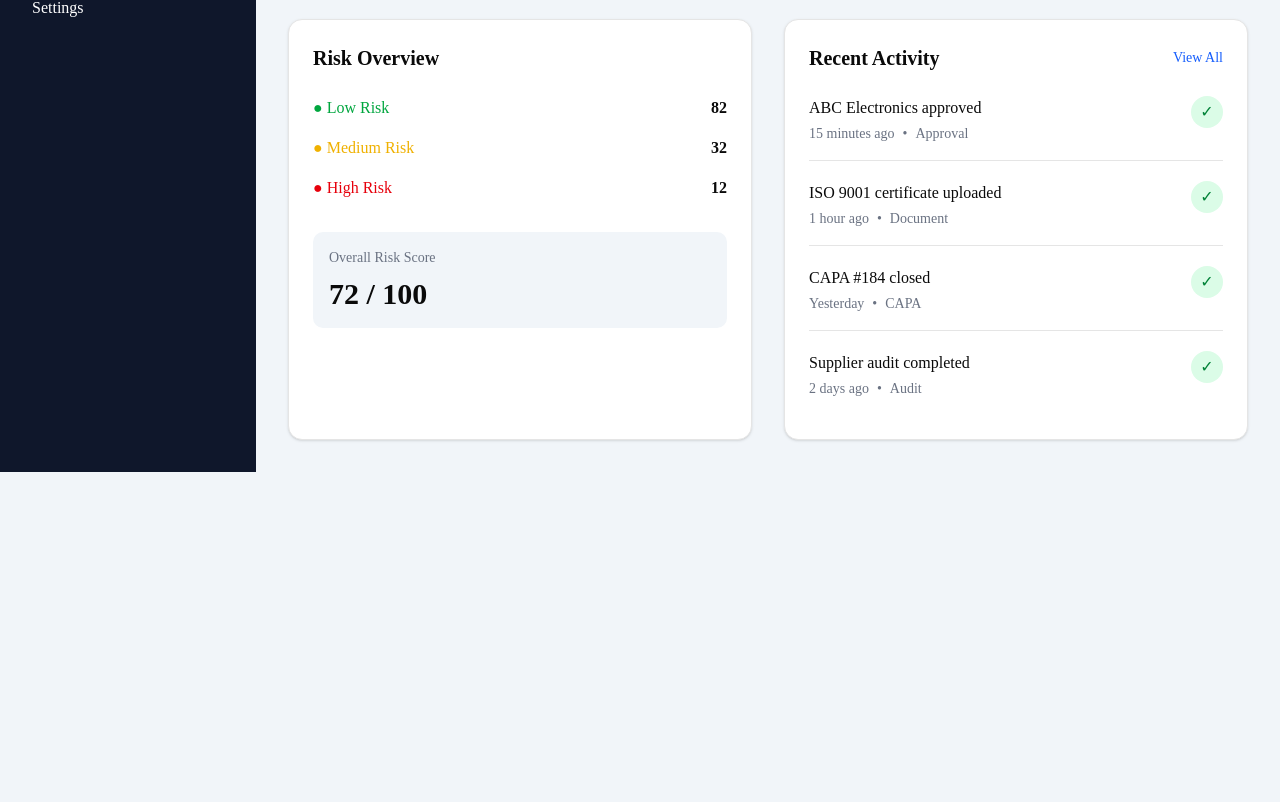
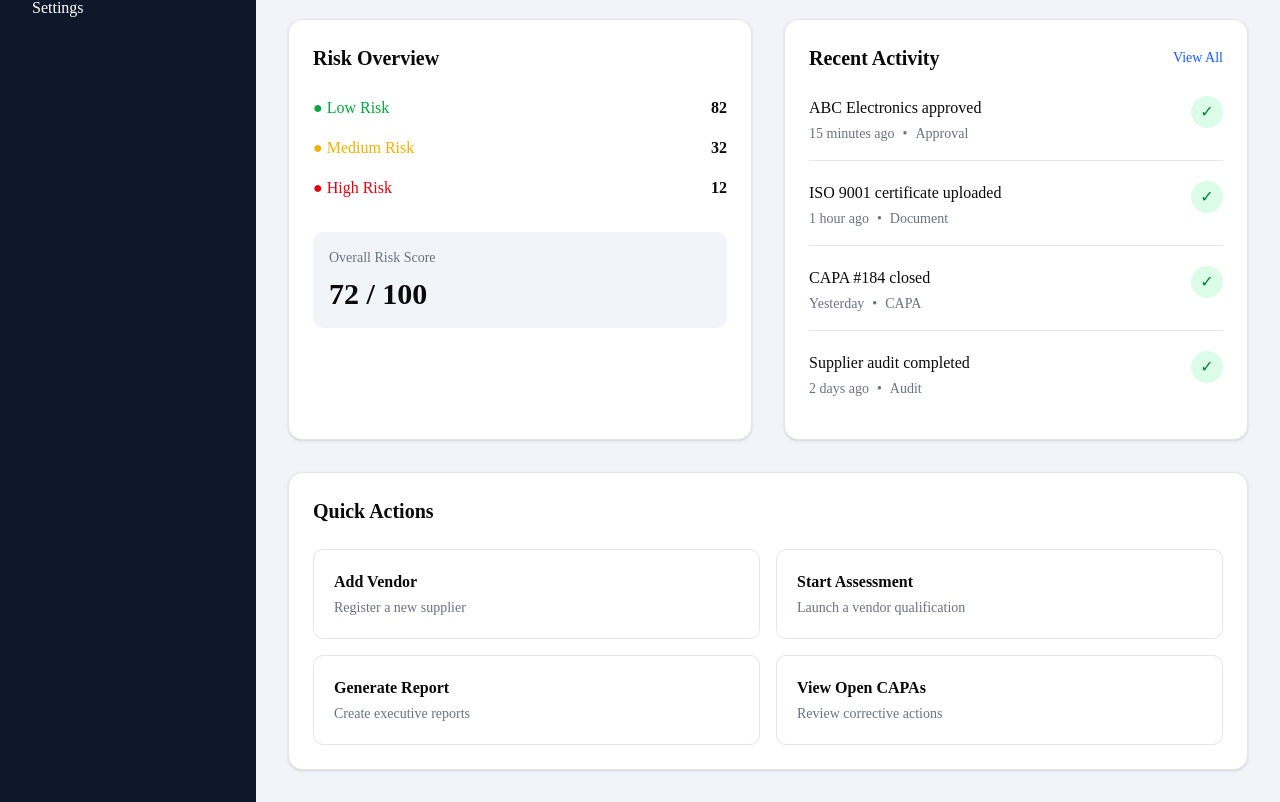
Before and after one commit to wildcats0309/nexusai, a Next.js app in the folder apps/platform/: page /vendorsure/dashboard in a window 1280 px wide. Shown: the part 361-1163 px from the top of the page. Before the commit the page ends 833 px from the top, so only its background shows below. Built offline with nearby package versions, Linux system fonts and the light colour scheme.

Commit message:
Add Quick Actions widget to Executive Dashboard

```diff
--- a/apps/platform/components/vendorsure/ExecutiveDashboard.tsx
+++ b/apps/platform/components/vendorsure/ExecutiveDashboard.tsx
@@ -2,6 +2,7 @@ import ExecutiveHeader from "./ExecutiveHeader";
 import ExecutiveKpis from "./ExecutiveKpis";
 import RiskOverview from "./RiskOverview";
 import RecentActivity from "./RecentActivity";
+import QuickActions from "./QuickActions";
 
 export default function ExecutiveDashboard() {
   return (
@@ -15,6 +16,8 @@ export default function ExecutiveDashboard() {
 
         <RecentActivity />
       </div>
+
+      <QuickActions />
     </div>
   );
 }
--- /dev/null
+++ b/apps/platform/components/vendorsure/QuickActions.tsx
@@ -0,0 +1,45 @@
+export default function QuickActions() {
+  const actions = [
+    {
+      title: "Add Vendor",
+      description: "Register a new supplier",
+    },
+    {
+      title: "Start Assessment",
+      description: "Launch a vendor qualification",
+    },
+    {
+      title: "Generate Report",
+      description: "Create executive reports",
+    },
+    {
+      title: "View Open CAPAs",
+      description: "Review corrective actions",
+    },
+  ];
+
+  return (
+    <div className="rounded-xl border bg-white p-6 shadow-sm">
+      <h2 className="text-xl font-semibold">
+        Quick Actions
+      </h2>
+
+      <div className="mt-6 grid gap-4 md:grid-cols-2">
+        {actions.map((action) => (
+          <button
+            key={action.title}
+            className="rounded-lg border p-5 text-left transition hover:border-blue-500 hover:bg-blue-50"
+          >
+            <h3 className="font-semibold">
+              {action.title}
+            </h3>
+
+            <p className="mt-1 text-sm text-gray-500">
+              {action.description}
+            </p>
+          </button>
+        ))}
+      </div>
+    </div>
+  );
+}
```
